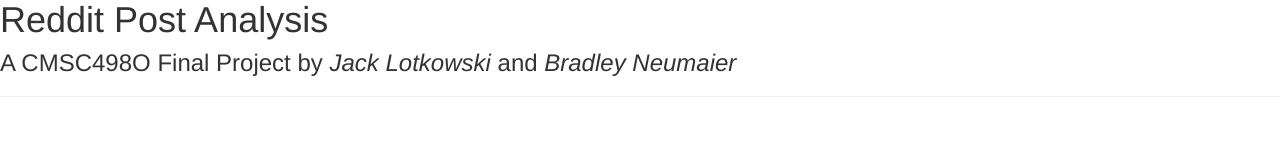
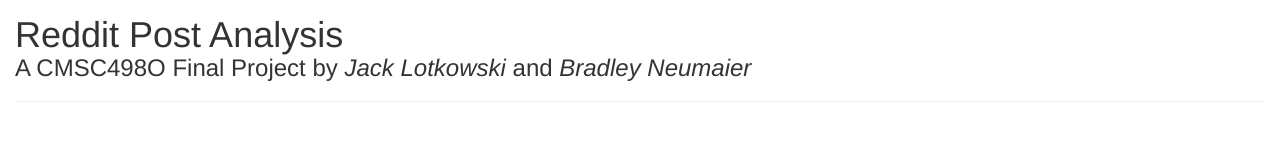
Before and after one commit to iLikeSoup/Reddit-Post-Analysis-CMSC498O, a plain HTML site: page index.html in a window 1280 px wide. Drawn offline with nearby package versions, Linux system fonts and the light colour scheme.

Commit message:
Basic css

```diff
--- a/index.html
+++ b/index.html
@@ -20,7 +20,7 @@
 
 <body>
 
-<h1 style="margin-top: 0">Reddit Post Analysis</h1>
+<h1 style="margin-top: 0; margin-bottom: 0">Reddit Post Analysis</h1>
 <h3 style="margin-top: 0">A CMSC498O Final Project by <em>Jack Lotkowski</em> and <em>Bradley Neumaier</em></h3>
 <hr />
 
--- a/styles/main.css
+++ b/styles/main.css
@@ -0,0 +1,3 @@
+body{
+	padding: 15px;
+}
```
